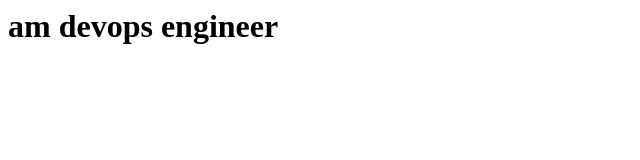
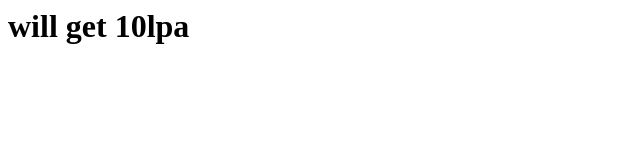
Before and after one commit to BoopathyEngineer/jenkins, a plain HTML site: page index.html in a window 1280 px wide. Shown: the whole page, without its empty margins (0-640 px from the left). Drawn offline with Linux system fonts and the light colour scheme.

Commit message:
Update index.html

```diff
--- a/index.html
+++ b/index.html
@@ -1 +1 @@
-<h1>am devops engineer</h1>
+<h1>will get 10lpa</h1>
```
